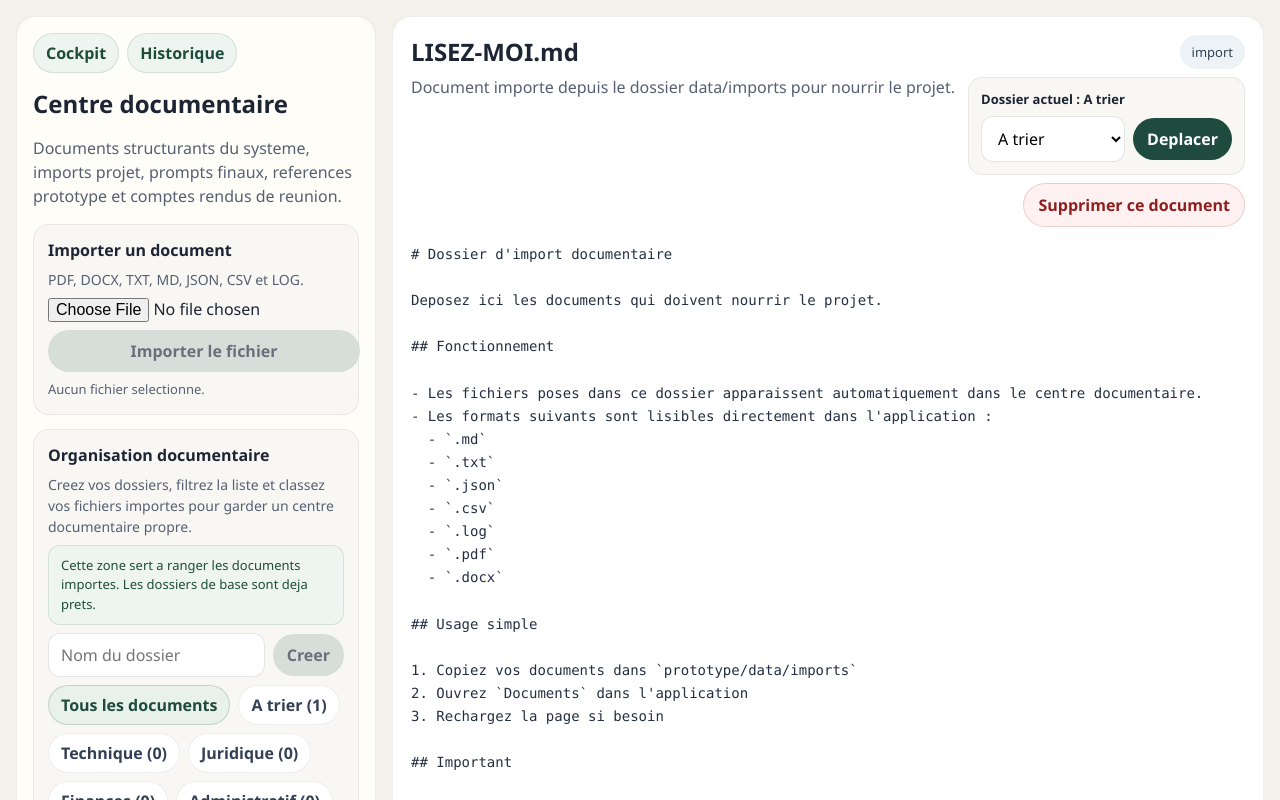
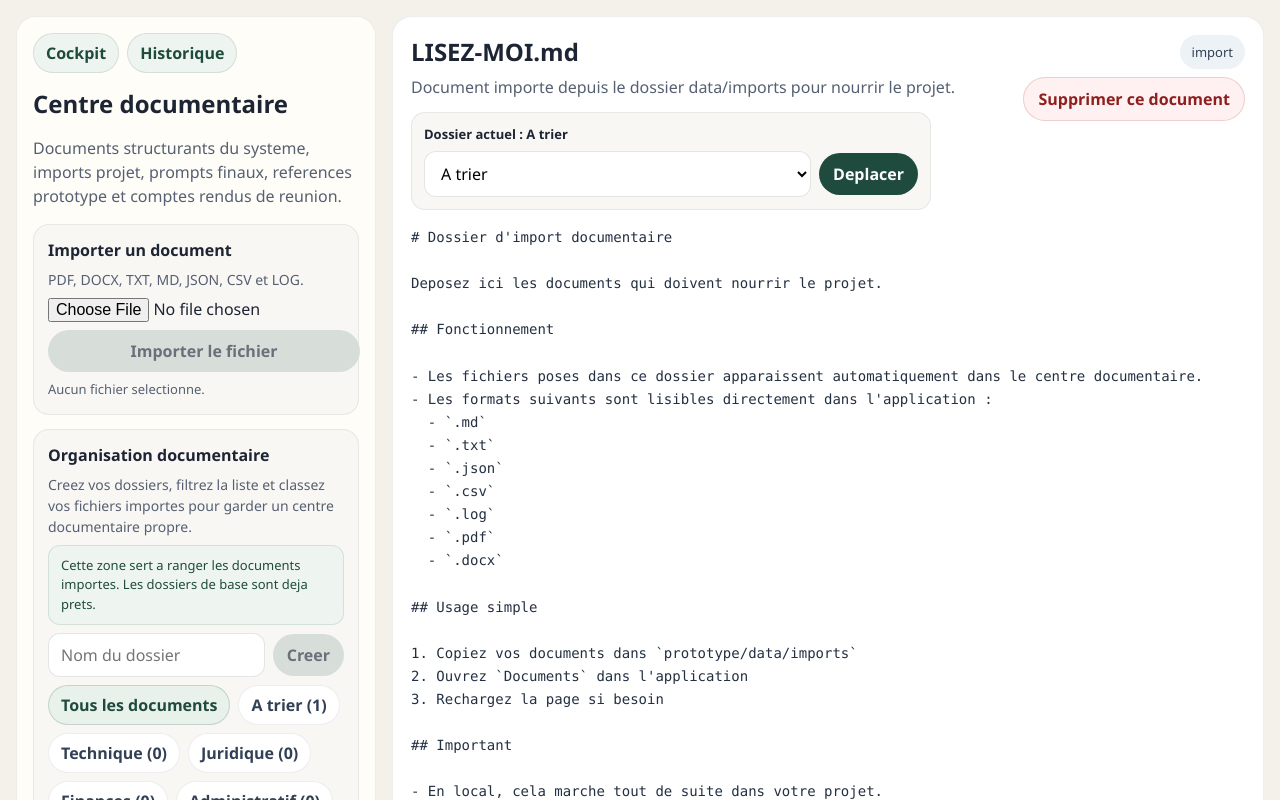
Before and after one commit to nonomanu31-cmd/villa-aldebaran-prototype, a Next.js app: page /documents in a window 1280 px wide. Shown: the top 800 px of the page. Built offline with nearby package versions, Linux system fonts and the light colour scheme.

Commit message:
Enable moving meetings and show folder controls clearly

```diff
--- a/components/DocumentLibrary.tsx
+++ b/components/DocumentLibrary.tsx
@@ -211,7 +211,7 @@ export function DocumentLibrary() {
   async function handleMoveSelected() {
     if (
       !selectedDocument
-      || selectedDocument.category !== "import"
+      || !selectedDocument.movable
       || !targetFolderId
       || isMoving
     ) {
@@ -416,13 +416,8 @@ export function DocumentLibrary() {
               <div>
                 <h2 style={styles.viewerTitle}>{selectedDocument.title}</h2>
                 <p style={styles.viewerMeta}>{selectedDocument.description}</p>
-              </div>
-              <div style={styles.viewerHeaderActions}>
-                <span style={styles.badge}>
-                  {loadingId === selectedDocument.id ? "Chargement..." : selectedDocument.category}
-                </span>
                 {selectedDocument.movable ? (
-                      <>
+                  <div style={styles.inlineMoveSection}>
                     <div style={styles.moveCard}>
                       <strong style={styles.moveTitle}>
                         Dossier actuel : {selectedDocument.folderLabel || "A trier"}
@@ -453,6 +448,15 @@ export function DocumentLibrary() {
                         </button>
                       </div>
                     </div>
+                  </div>
+                ) : null}
+              </div>
+              <div style={styles.viewerHeaderActions}>
+                <span style={styles.badge}>
+                  {loadingId === selectedDocument.id ? "Chargement..." : selectedDocument.category}
+                </span>
+                {selectedDocument.movable ? (
+                  <>
                     {selectedDocument.category === "import" ? (
                       <button
                         type="button"
@@ -691,6 +695,10 @@ const styles: Record<string, React.CSSProperties> = {
     margin: "8px 0 0",
     color: "#566072",
   },
+  inlineMoveSection: {
+    marginTop: 14,
+    maxWidth: 520,
+  },
   badge: {
     borderRadius: 999,
     background: "#edf2f7",
```
Lines whose indentation alone changed are shown as unchanged.
